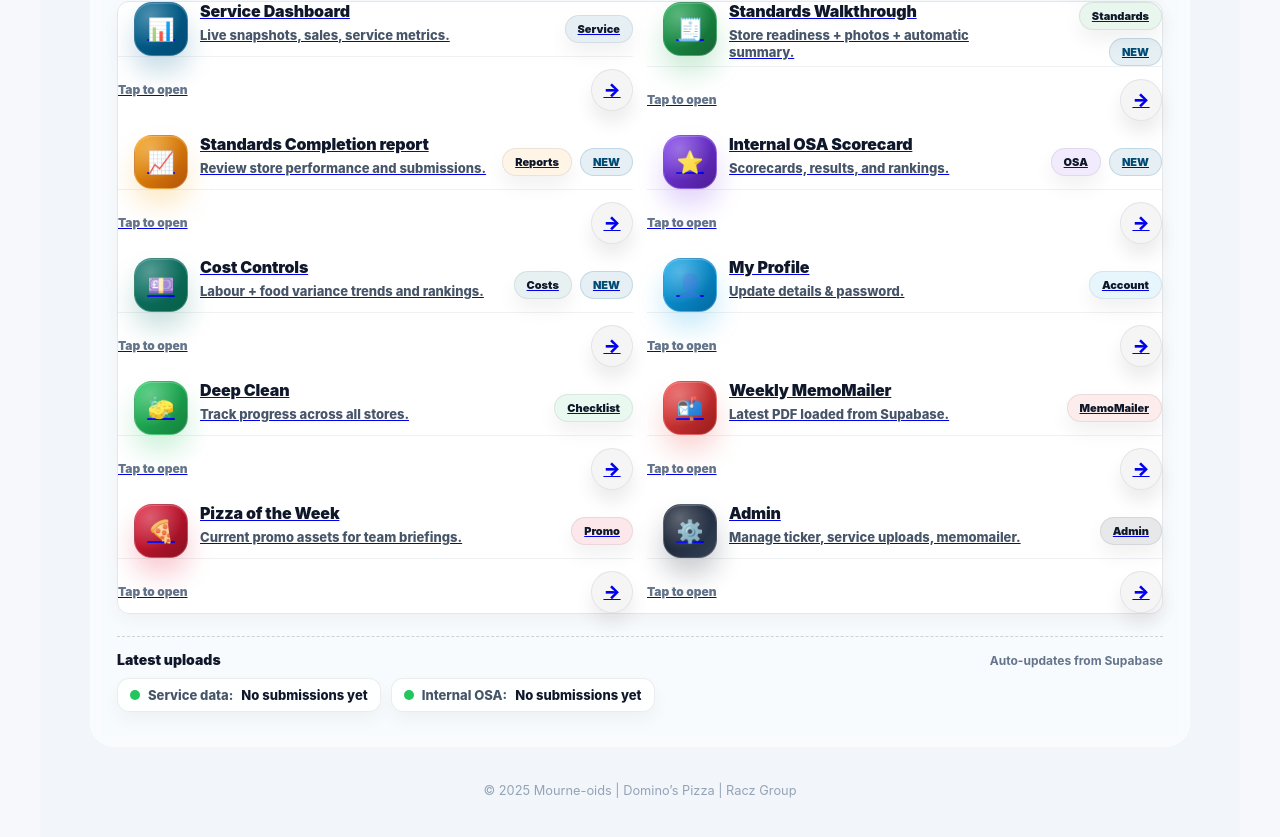
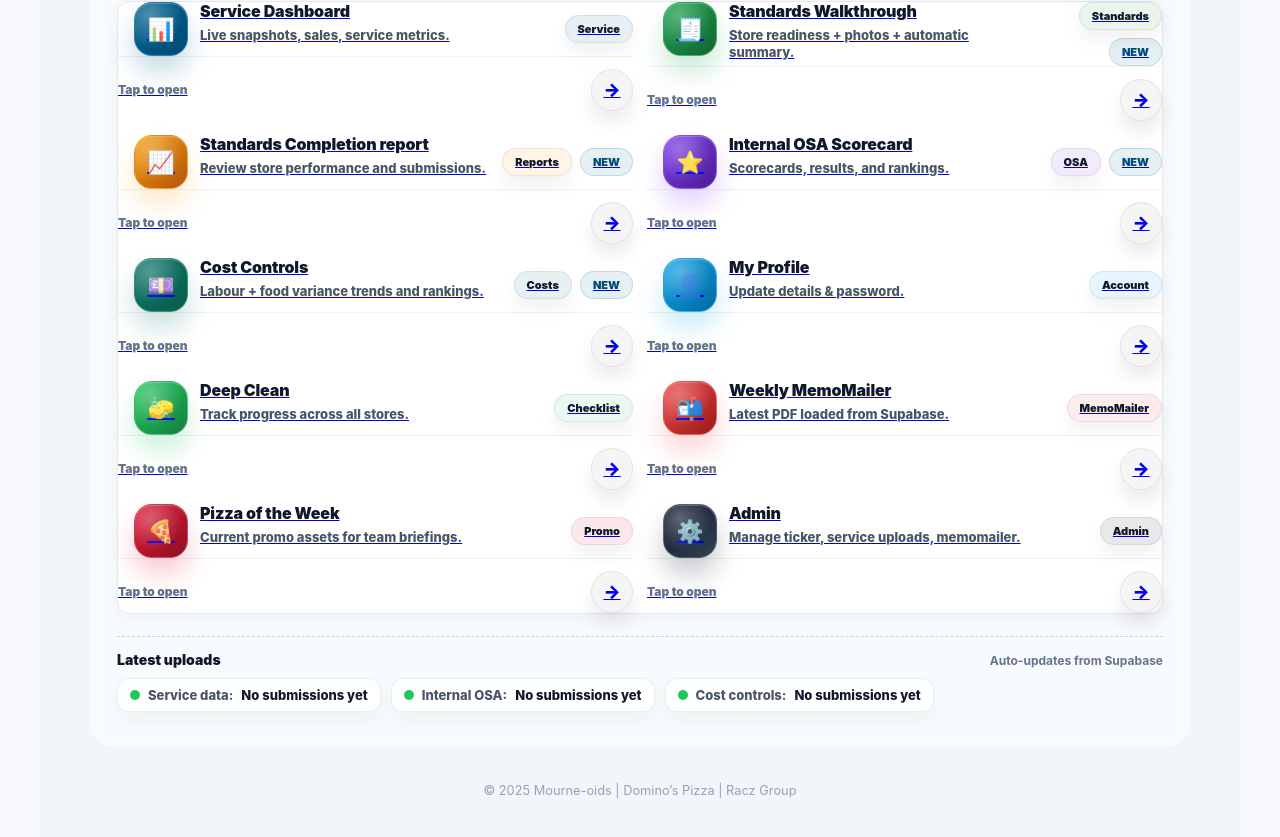
Before and after one commit to dmmh2025/mourne-oids-oer-walkthrough, a Next.js app: page /hub in a window 1280 px wide. Shown: the part 784-1621 px from the top of the page. Built offline with nearby package versions, Linux system fonts and the light colour scheme; no server answers; the database is empty.

Commit message:
Add cost controls latest upload status on hub page

```diff
--- a/app/hub/page.tsx
+++ b/app/hub/page.tsx
@@ -20,6 +20,7 @@ type TickerItem = {
 
 type HubStatus = {
   serviceLastUpdated: string | null;
+  costLastUpdated: string | null;
   osaLastUpdated: string | null;
   error?: string | null;
 };
@@ -202,6 +203,7 @@ export default function HubPage() {
 
   const [status, setStatus] = useState<HubStatus>({
     serviceLastUpdated: null,
+    costLastUpdated: null,
     osaLastUpdated: null,
     error: null,
   });
@@ -287,11 +289,19 @@ export default function HubPage() {
           .order("created_at", { ascending: false })
           .limit(1);
 
+        const { data: costData, error: costErr } = await supabase
+          .from("cost_control_entries")
+          .select("created_at")
+          .order("created_at", { ascending: false })
+          .limit(1);
+
         if (svcErr) throw svcErr;
         if (osaErr) throw osaErr;
+        if (costErr) throw costErr;
 
         setStatus({
           serviceLastUpdated: svcData?.[0]?.created_at ?? null,
+          costLastUpdated: costData?.[0]?.created_at ?? null,
           osaLastUpdated: osaData?.[0]?.created_at ?? null,
           error: null,
         });
@@ -741,6 +751,14 @@ export default function HubPage() {
               <span className="status-label">Internal OSA:</span>
               <span className="status-value">
                 {formatStamp(status.osaLastUpdated)}
+              </span>
+            </div>
+
+            <div className="status-item">
+              <span className="status-dot ok" />
+              <span className="status-label">Cost controls:</span>
+              <span className="status-value">
+                {formatStamp(status.costLastUpdated)}
               </span>
             </div>
 
```
